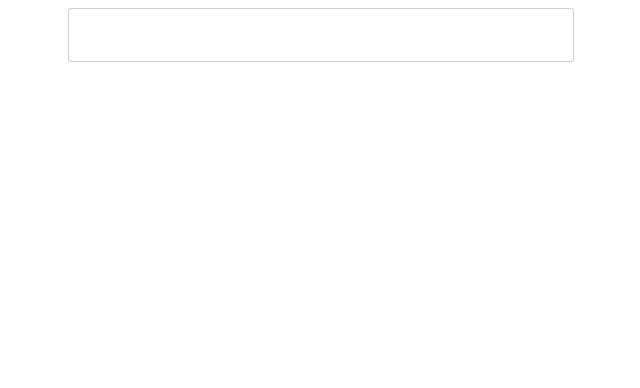
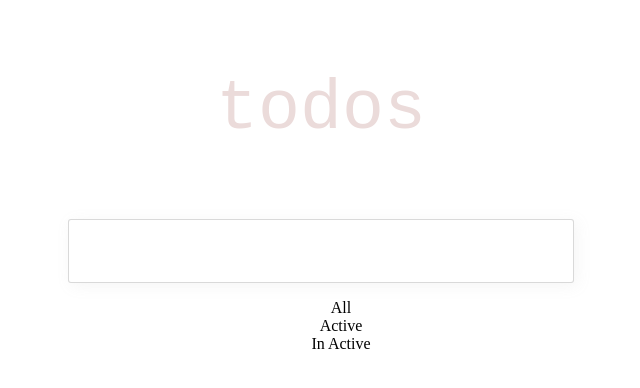
Before and after one commit to AnmolSehgal/todo-app, a React (Create React App) app: page / in a window 1280 px wide. Shown: the top 388 px of the page, without its empty margins (319-959 px from the left). Built offline with nearby package versions, Linux system fonts and the light colour scheme.

Commit message:
all functionalities added

```diff
--- a/package.json
+++ b/package.json
@@ -12,8 +12,10 @@
     "@types/react-dom": "^17.0.9",
     "react": "^17.0.2",
     "react-dom": "^17.0.2",
+    "react-icons": "^4.2.0",
     "react-scripts": "4.0.3",
     "typescript": "^4.3.5",
+    "uuid": "^8.3.2",
     "web-vitals": "^1.1.2"
   },
   "scripts": {
@@ -39,5 +41,8 @@
       "last 1 firefox version",
       "last 1 safari version"
     ]
+  },
+  "devDependencies": {
+    "@types/uuid": "^8.3.1"
   }
 }
--- a/src/App.css
+++ b/src/App.css
@@ -1,3 +1,8 @@
 .app-container{
     text-align: center;
 }
+.title{
+    color:#ebdbda;
+    font-size: 70px;
+    font-family: 'Courier New', Courier, monospace;
+}
--- a/src/App.tsx
+++ b/src/App.tsx
@@ -1,13 +1,108 @@
-import { FC,ReactElement } from "react";
+import { Component } from "react";
 import InputComponent from "./components/InputComponent";
-import './App.css';
+import "./App.css";
+import ListCardComponents from "./components/ListCardComponents";
+import { v4 as uuidv4 } from "uuid";
+import "./css/InputComponent.css";
+import { FilterComponent } from "./components/FilterComponent";
 
-import './css/InputComponent.css';
+export interface stateObj {
+  objectID: string;
+  content: string;
+  inactive: boolean;
+}
 
-const App:FC = ():ReactElement=>{
-    return(<div className="app-container">
-        <InputComponent inputType="textbox" className ="inputBar" height="50px" width="500px"/>
-    </div>);
+export interface AppStateInterface {
+  data: stateObj[];
+  inputData: string;
+  stateOfTab: string;
+}
+
+class App extends Component<{}, AppStateInterface> {
+  state: AppStateInterface = { data: [], inputData: "", stateOfTab: "All" };
+  setData = (newData: stateObj[]) => {
+    this.setState({ data: newData });
+  };
+  addData = (content: string): void => {
+    const object: stateObj = {
+      content: content,
+      objectID: uuidv4(),
+      inactive: false,
+    };
+    this.setState({ data: [...this.state.data, object] });
+  };
+  delete = (objectID: string) => {
+    this.setState({
+      data: [...this.state.data].filter((value) => {
+        if (objectID === value.objectID) return false;
+        return true;
+      }),
+    });
+  };
+
+  edit = (content: string, objectID: string): void => {
+    const arr: stateObj[] = this.state.data;
+    const index = arr.findIndex((value: stateObj) => {
+      return value.objectID === objectID;
+    });
+    if (index > -1) {
+      arr[index].content = content;
+    }
+  };
+  setActiveInactive = (inactive: boolean, objectID: string): void => {
+    const arr: stateObj[] = this.state.data;
+    const index = arr.findIndex((value: stateObj) => {
+      return value.objectID === objectID;
+    });
+    if (index > -1) {
+      arr[index].inactive = inactive;
+    }
+  };
+  setTabState = (stateOfTab: string) => {
+    this.setState({ stateOfTab: stateOfTab });
+  };
+  dataSetForDifferentTab = (): stateObj[] => {
+    if (this.state.stateOfTab === "Active")
+      return this.state.data.filter((value) => {
+        if (value.inactive) return false;
+        return true;
+      });
+    if (this.state.stateOfTab === "In Active")
+      return this.state.data.filter((value) => {
+        if (value.inactive) return true;
+        return false;
+      });
+    return this.state.data;
+  };
+  render() {
+    return (
+      <div className="app-container">
+        <p className="title">todos</p>
+        <InputComponent
+          inputType="textbox"
+          className="inputBar"
+          height="60px"
+          width="500px"
+          fontSize="30px"
+          handleSubmit={this.addData}
+        />
+        <ListCardComponents
+          data={{
+            data: this.dataSetForDifferentTab(),
+            inputData: this.state.inputData,
+            stateOfTab: this.state.stateOfTab,
+          }}
+          handleChange={this.edit}
+          handleDelete={this.delete}
+          handleActive={this.setActiveInactive}
+        />
+        <FilterComponent
+          name={["All", "Active", "In Active"]}
+          handleRoute={this.setTabState}
+        />
+      </div>
+    );
+  }
 }
 
 export default App;
--- /dev/null
+++ b/src/components/CardComponent.tsx
@@ -0,0 +1,63 @@
+import {Component} from 'react';
+import {ImCross} from 'react-icons/im';
+import {BsPencilSquare} from 'react-icons/bs'
+import {stateObj} from '../App';
+import InputComponent from './InputComponent'
+import '../css/CardComponent.css'
+
+interface CardComponentProps{
+    data:stateObj;
+    handleChange : (content:string,objectID:string)=>void;
+    handleDelete: (objectID:string)=>void;
+    handleActive: (inactive:boolean,objectID:string)=>void;
+    keyValue:string;
+    tag?: keyof JSX.IntrinsicElements;
+}
+interface CardComponentState{
+    toggle:boolean;
+    inactive:boolean;
+    content:string;
+
+}
+class CardComponent extends Component<CardComponentProps,CardComponentState> {
+    state:CardComponentState = {
+                                    toggle:true,
+                                    inactive:this.props.data.inactive,
+                                    content:this.props.data.content,
+                                }
+    editContent  = (content:string)=>{
+                    this.setState({content:content});
+                    this.props.handleChange(content,this.props.data.objectID)
+                    this.setState({toggle:!this.state.toggle})
+    }
+    render(){
+        const {tag='li',keyValue,handleDelete} = this.props;
+        const Wrapper = tag;
+        return (
+                <Wrapper className="CardComponentContainer">
+                    <input type="checkbox"
+                            defaultChecked={this.state.inactive}
+                            onChange = {(evt):void=>{
+
+                                        this.props.handleActive(!this.state.inactive,this.props.data.objectID);
+                                        this.setState({inactive:!this.state.inactive});
+                                        }}/>
+                    {this.state.toggle?<span className={this.state.inactive?"todoActive":"todoInactive"}>{this.state.content} </span>:<InputComponent inputType = 'text'
+                                                                                            className = "" width="100px"
+                                                                                            inputValue = {this.state.content}
+                                                                                            handleSubmit = {this.editContent}/>}
+                    <i>
+                        {this.state.toggle?<BsPencilSquare color='#ebdbda' onClick ={(evt)=>{
+                                this.setState({toggle:!this.state.toggle})
+                        }}/>:""}
+                        </i>
+                    <i>
+                        <ImCross color='#ebdbda' onClick ={(evt)=>{
+                                handleDelete(keyValue);
+                        }}/>
+                        </i>
+                </Wrapper>
+    );
+    }
+}
+export default CardComponent;
--- /dev/null
+++ b/src/components/FilterComponent.tsx
@@ -0,0 +1,32 @@
+import { Component } from "react";
+
+interface filterComponentProps {
+  name: string[];
+  handleRoute: (stateOfTab: string) => void;
+}
+interface filterComponentState {}
+
+export class FilterComponent extends Component<
+  filterComponentProps,
+  filterComponentState
+> {
+  render() {
+    const { name, handleRoute } = this.props;
+    return (
+      <ul style={{ listStyle: "none" }}>
+        {name.map((value) => {
+          return (
+            <li
+              key={value}
+              onClick={(evnt) => {
+                handleRoute((evnt.target as HTMLLIElement).innerHTML);
+              }}
+            >
+              {value}
+            </li>
+          );
+        })}
+      </ul>
+    );
+  }
+}
--- a/src/components/InputComponent.tsx
+++ b/src/components/InputComponent.tsx
@@ -1,22 +1,50 @@
+import { Component } from "react";
 
-
-interface props{
+interface PropsInputComponent{
     inputType:string;
     className:string;
     height?:string;
     width?:string;
     placeholder?:string;
+    inputValue?:string;
+    fontSize?:string;
+    handleSubmit : (content:string)=>void;
 }
-function InputComponent(obj:props){
-    return(
-        <div>
+interface InputState{
+        inputData:string;
+}
+class InputComponent extends Component<PropsInputComponent,InputState>{
+    constructor(props:PropsInputComponent){
+        super(props);
+        this.state = {
+                        inputData: this.props.inputValue || "",
+                    };
 
-            <input  type = {obj.inputType}
-                    className={obj.className}
-                    style={{height:!obj.height?'20px':obj.height,width:!obj.width?'20px':obj.width}}
-                    placeholder={obj.placeholder?'':obj.placeholder}
+    }
+
+    render(){
+        const {inputType,className,height,width,placeholder,fontSize,handleSubmit,inputValue} = this.props;
+        return(
+                <input  type = {inputType}
+                    className={className}
+                    style={{height:!height?'20px':height,width:!width?'20px':width,fontSize:!fontSize?'20px':fontSize}}
+                    placeholder={placeholder?'':placeholder}
+                    defaultValue = {inputValue}
+
+                    onKeyUp={(event):void=>{
+                        const val = (event.target as HTMLInputElement).value;
+
+                        if(event.key==='Enter')
+                        {
+
+                            if(val.length>0){
+                                handleSubmit(val);
+                                (event.target as HTMLInputElement).value="";
+                            }
+                        }
+                    }}
                     />
-        </div>
     )
+                }
 }
 export default InputComponent;
--- /dev/null
+++ b/src/components/ListCardComponents.tsx
@@ -0,0 +1,19 @@
+import {FC,ReactElement} from 'react';
+import { AppStateInterface,stateObj } from '../App';
+import CardComponent  from './CardComponent';
+
+export interface ListCardInterface{
+    data:AppStateInterface;
+    handleChange :  (content:string,objectID:string)=>void;
+    handleDelete : (objectID:string)=>void;
+    handleActive: (inactive:boolean,objectID:string)=>void;
+}
+
+const ListCardComponents:FC<ListCardInterface> = ({data,handleChange,handleDelete,handleActive}:ListCardInterface):ReactElement=>{
+    return(<ul style={{listStyle:"none"}}>
+            {data.data.map((value:stateObj):ReactElement=>{
+                return  <CardComponent tag="li" data = {value} handleChange={handleChange} key={value.objectID} handleDelete= {handleDelete} keyValue={value.objectID} handleActive={handleActive}/>
+            })}
+    </ul>)
+}
+export default ListCardComponents;
--- /dev/null
+++ b/src/css/CardComponent.css
@@ -0,0 +1,6 @@
+.todoActive{
+    text-decoration-line: line-through;
+}
+.todoInActive{
+    text-decoration-line: none;
+}
--- a/src/css/InputComponent.css
+++ b/src/css/InputComponent.css
@@ -1,4 +1,9 @@
-.inputBar{
-    border: solid rgba(161, 161, 161, 0.5) 1.5px;
-    border-radius: 3px
+.inputBar {
+  border: solid rgba(161, 161, 161, 0.4) 0.5px;
+  border-radius: 3px;
+  box-shadow: 3px 3px 15px rgba(161, 161, 161, 0.1);
+  caret-color: rgba(161, 161, 161, 0.4);
+  color: rgba(88, 88, 88, 0.8);
+  font-style: normal;
+  outline: none;
 }
```
Also changed, not shown: src/data/data.json (deleted), 1 other file (tests, documents, lock files or other folders).
